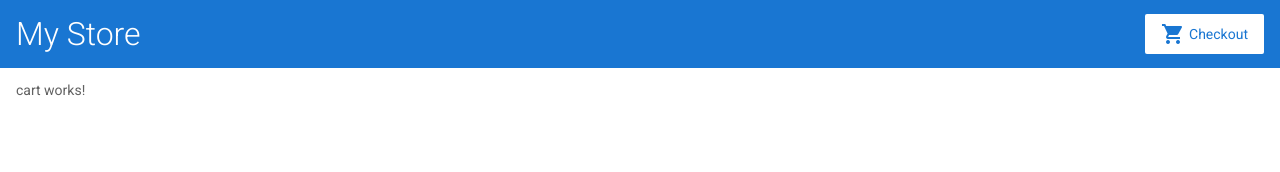
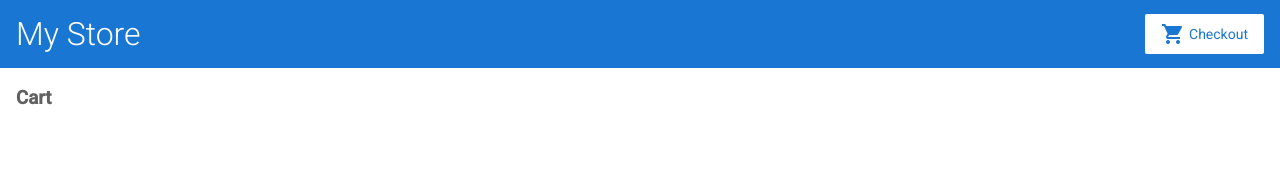
Before and after one commit to littlehorseboy/angular-beginner, an Angular app: page /cart in a window 1280 px wide. Shown: the top 172 px of the page. Built offline with nearby package versions, Linux system fonts and the light colour scheme.

Commit message:
feat: this.items = this.cartService.getItems()

```diff
--- a/src/app/cart/cart.component.html
+++ b/src/app/cart/cart.component.html
@@ -1 +1,6 @@
-<p>cart works!</p>
+<h3>Cart</h3>
+
+<div class="cart-item" *ngFor="let item of items">
+  <span>{{ item.name }}</span>
+  <span>{{ item.price | currency }}</span>
+</div>
--- a/src/app/cart/cart.component.ts
+++ b/src/app/cart/cart.component.ts
@@ -7,12 +7,13 @@ import { CartService } from '../cart.service';
   styleUrls: ['./cart.component.scss'],
 })
 export class CartComponent implements OnInit {
+  items;
 
   constructor(
     private cartService: CartService,
   ) { }
 
   ngOnInit(): void {
+    this.items = this.cartService.getItems();
   }
-
 }
```
